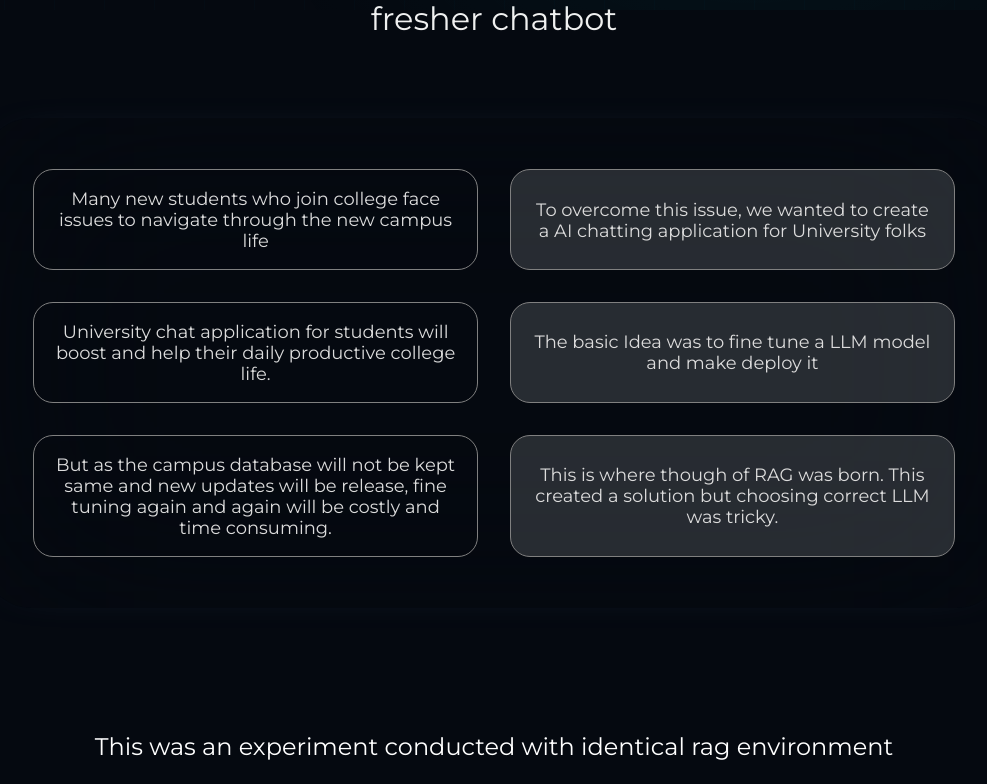
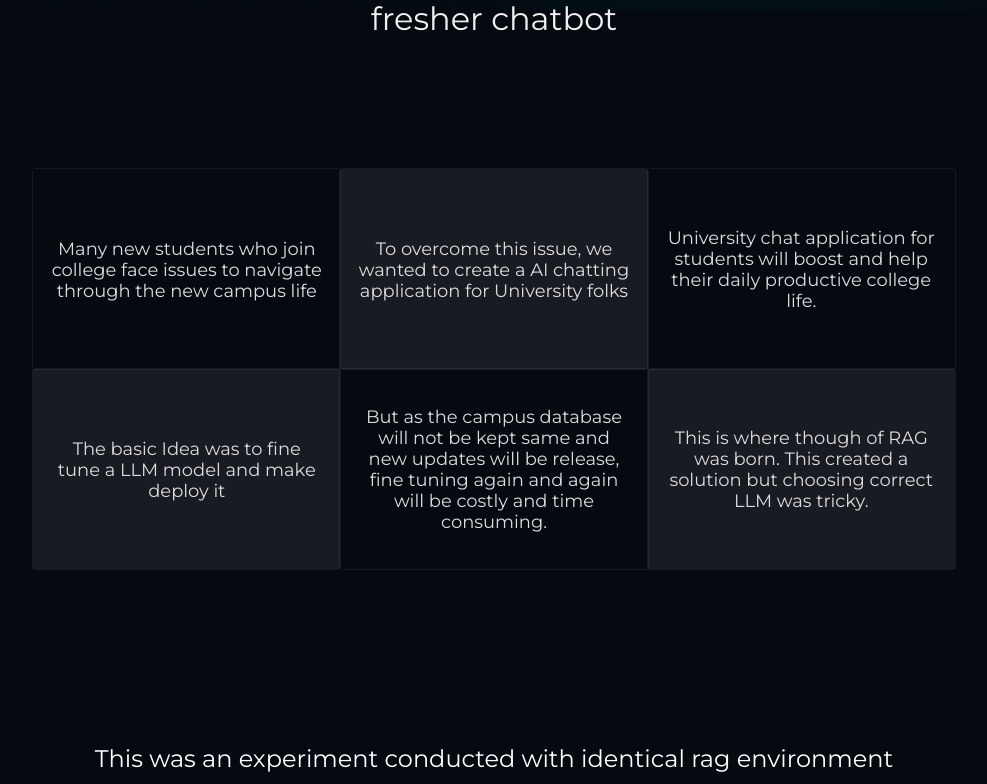
Before and after one commit to Aquibyounis/Portfolio_with_chatbot, a React (Create React App) app in the folder frontchat/: page /research in a window 1280 px wide. Shown: the part 790-1574 px from the top of the page, without its empty margins (146-1133 px from the left). Built offline with nearby package versions, Linux system fonts and the light colour scheme.

Commit message:
New cursor

```diff
--- a/frontchat/src/App.css
+++ b/frontchat/src/App.css
@@ -2,3 +2,9 @@
     color: rgba(196, 209, 218, 0.575);
     text-shadow: none;
 }
+
+img[alt="cursor"] {
+    filter: drop-shadow(0 0 10px white);
+    width: 28px;   /* or 32px */
+    height: 28px;
+}
--- a/frontchat/src/App.js
+++ b/frontchat/src/App.js
@@ -8,6 +8,7 @@ import Projects from "./pages/Projects/Projects";
 import LiquidLoader from "../src/Components/Load/LiquidLoader";
 import Hackathons from "./Components/Hackathons/Hackathons";
 import Research from "./Components/Research/Research";
+import CustomCursor from "./Components/CustomCursor/CustomCursor";
 import "./App.css";
 import "@fortawesome/fontawesome-free/css/all.min.css";
 
@@ -18,7 +19,7 @@ function App() {
     // show loader for 2 seconds
     const timer = setTimeout(() => {
       setLoading(false);
-    }, 3000);
+    }, 0);
     return () => clearTimeout(timer);
   }, []);
 
@@ -39,6 +40,7 @@ function App() {
           <Route path="/research" element={<Research />} />
         </Routes>
       </BrowserRouter>
+      <CustomCursor/>
     </div>
   );
 }
--- /dev/null
+++ b/frontchat/src/Components/CustomCursor/CustomCursor.jsx
@@ -0,0 +1,35 @@
+import { useEffect, useState } from "react";
+import cursorImg from "../../assets/cursor.png";
+
+function CustomCursor() {
+  const [position, setPosition] = useState({ x: -100, y: -100 });
+
+  useEffect(() => {
+    const moveCursor = (e) => {
+      setPosition({
+        x: e.clientX,
+        y: e.clientY
+      });
+    };
+
+    window.addEventListener("mousemove", moveCursor);
+
+    return () => {
+      window.removeEventListener("mousemove", moveCursor);
+    };
+  }, []);
+
+  return (
+    <img
+      src={cursorImg}
+      className="custom-cursor"
+      style={{
+        left: position.x,
+        top: position.y
+      }}
+      alt=""
+    />
+  );
+}
+
+export default CustomCursor;
--- a/frontchat/src/Components/Research/Research.css
+++ b/frontchat/src/Components/Research/Research.css
@@ -61,32 +61,34 @@
 
 .bottom-m {
     width: min(95%, 80svw);
-    backdrop-filter: blur(100px);
+    /* backdrop-filter: blur(100px); */
     border-radius: 50px;
     font-size: 1.12em;
     text-align: center;
     display: grid;
     align-items: stretch;
     grid-template-columns: repeat(auto-fit, minmax(300px, 1fr));
-    gap: 2rem;
+    /* gap: 2rem; */
     padding: clamp(1rem, 4vw, 5em);
-    box-shadow: 0px 0px 50px -40px rgb(73, 97, 128);
 }
 
 .bottom-m p{
     color: gainsboro;
-    border: 1px solid grey;
     padding: 1em;
-    border-radius: 20px;
+    /* border-radius: 20px; */
     word-break: break-word;
     display: flex;
     align-items: center;
     justify-content: center;
+    /* border: 1vem solid white; */
+    height: 200px;
+    box-shadow: 0px 0px 2px -1px white;
 }
 
 .bottom-line{
-    background-color: rgba(87, 93, 97, 0.423);
+    background-color: rgba(87, 93, 97, 0.23);
 }
+
 
 .list-out{
     padding: 1em;
--- a/frontchat/src/index.css
+++ b/frontchat/src/index.css
@@ -33,3 +33,20 @@ body {
   --text-color: #f0f0f0;
   --font: 'Montserrat', sans-serif;
 }
+
+/* Hide system cursor everywhere */
+html, body, * {
+  cursor: none !important;
+  margin: 0;
+  padding: 0;
+}
+
+/* Prevent image selection */
+.custom-cursor {
+  pointer-events: none;
+  position: fixed;
+  width: 28px;
+  height: 28px;
+  z-index: 99999;
+  filter: drop-shadow(0 0 5px rgb(0, 0, 0));
+}
```
Also changed, not shown: frontchat/src/assets/cursor.png (added), frontchat/src/assets/cursor1.png (added).
